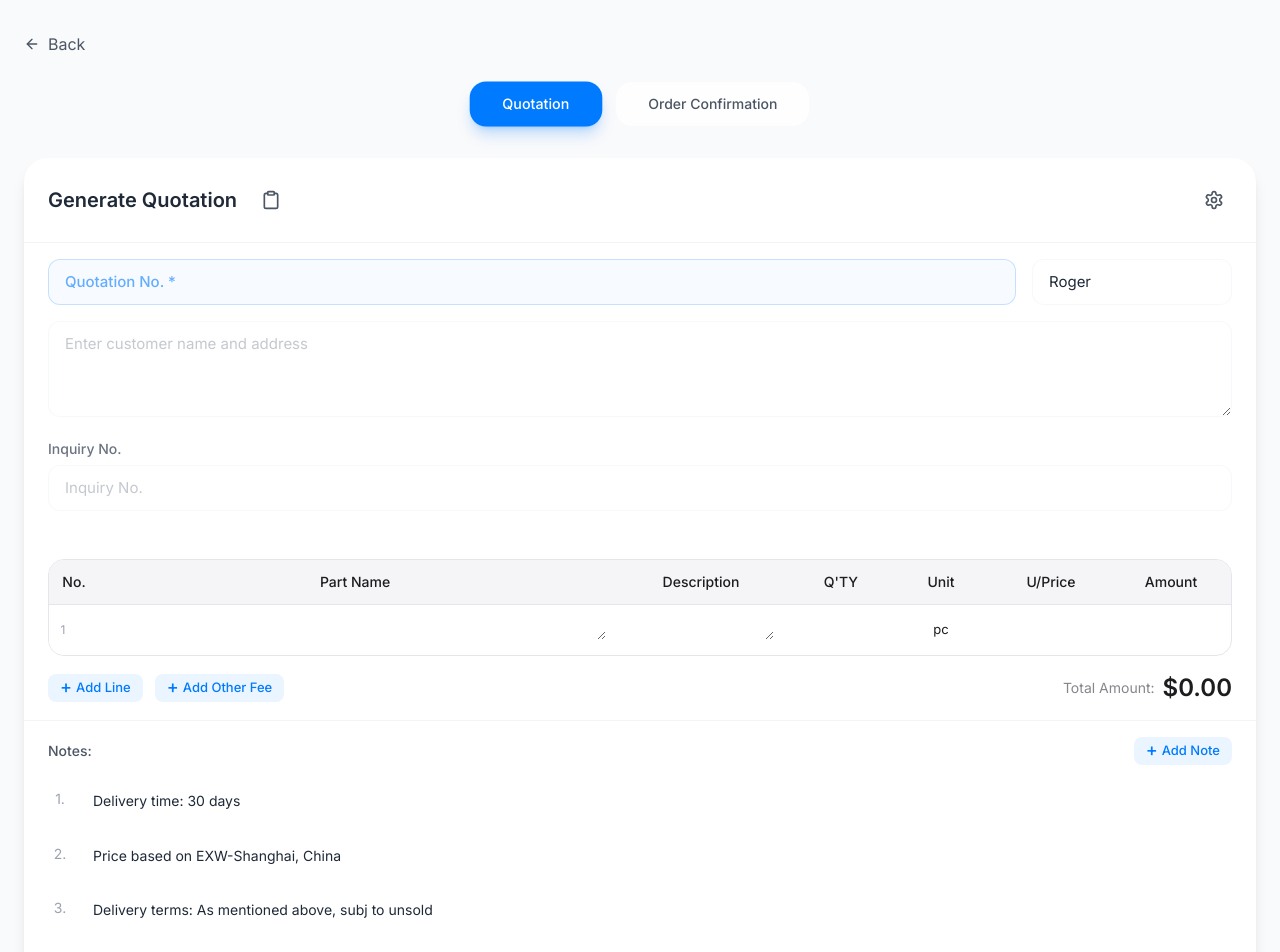
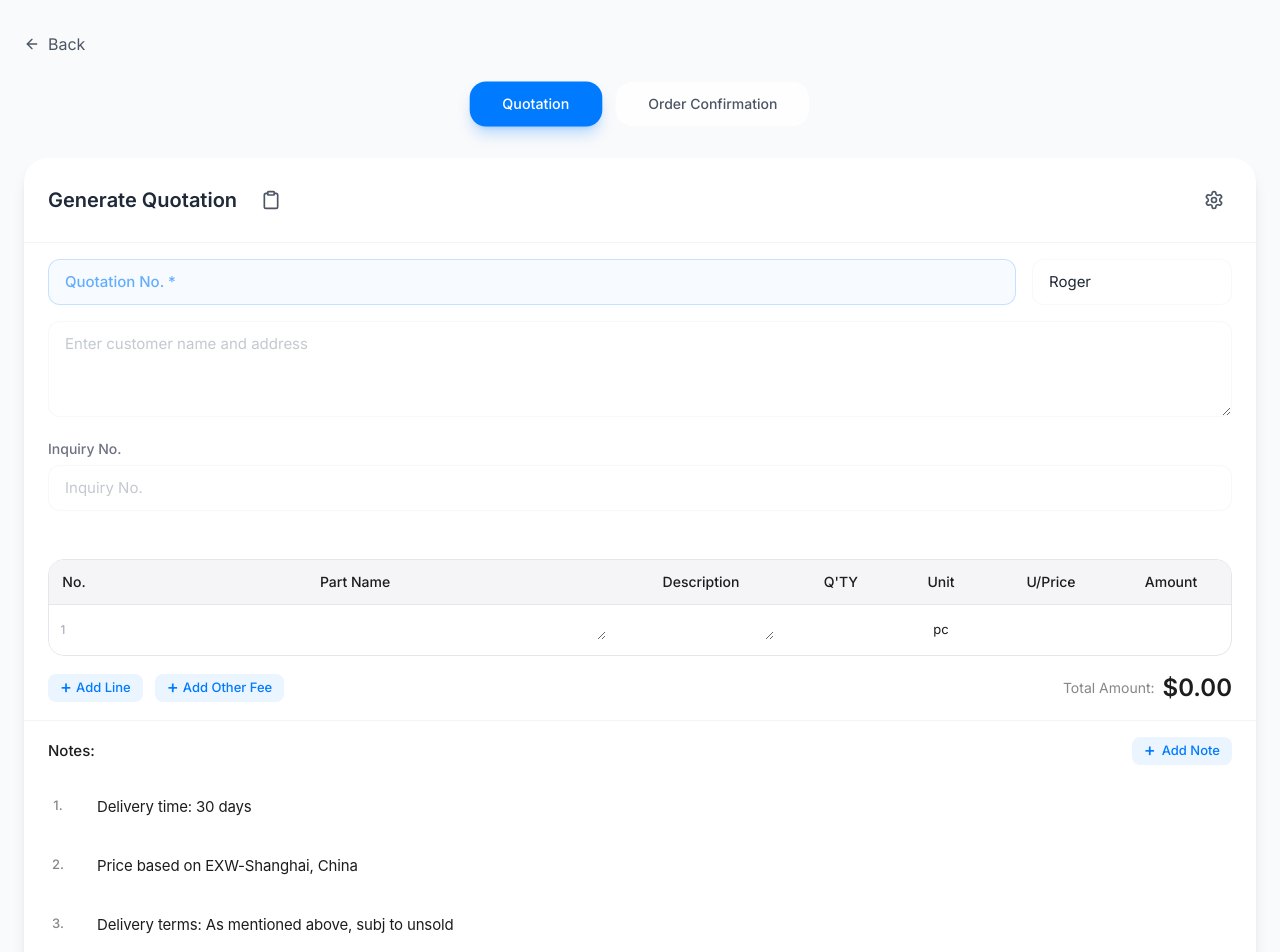
Before and after one commit to itouchgod/appluonet, a Next.js app: page /quotation in a window 1280 px wide. Shown: the top 952 px of the page. Built offline with nearby package versions, Linux system fonts and the light colour scheme.

Commit message:
1.1.0.3notes

```diff
--- a/src/components/quotation/NotesSection.tsx
+++ b/src/components/quotation/NotesSection.tsx
@@ -1,4 +1,5 @@
 import { QuotationData } from '@/types/quotation';
+import { useEffect, useRef } from 'react';
 
 interface NotesSectionProps {
   data: QuotationData;
@@ -6,10 +7,25 @@ interface NotesSectionProps {
 }
 
 export function NotesSection({ data, onChange }: NotesSectionProps) {
+  const textareaRefs = useRef<(HTMLTextAreaElement | null)[]>([]);
+
+  const adjustHeight = (textarea: HTMLTextAreaElement) => {
+    textarea.style.height = '0';
+    textarea.style.height = textarea.scrollHeight + 'px';
+  };
+
+  useEffect(() => {
+    textareaRefs.current.forEach(textarea => {
+      if (textarea) {
+        adjustHeight(textarea);
+      }
+    });
+  }, [data.notes]);
+
   return (
-    <div className="space-y-4">
+    <div className="space-y-5">
       <div className="flex items-center justify-between">
-        <h3 className="text-sm font-medium text-gray-600 dark:text-gray-400">Notes:</h3>
+        <h3 className="text-[15px] font-medium text-[#1D1D1F] dark:text-[#F5F5F7]">Notes:</h3>
         <button
           type="button"
           onClick={() => {
@@ -21,9 +37,10 @@ export function NotesSection({ data, onChange }: NotesSectionProps) {
           className="px-3 h-7 rounded-lg
             bg-[#007AFF]/[0.08] dark:bg-[#0A84FF]/[0.08]
             hover:bg-[#007AFF]/[0.12] dark:hover:bg-[#0A84FF]/[0.12]
+            active:bg-[#007AFF]/[0.18] dark:active:bg-[#0A84FF]/[0.18]
             text-[#007AFF] dark:text-[#0A84FF]
             text-[13px] font-medium
-            flex items-center gap-1
+            flex items-center gap-1.5
             transition-all duration-200"
         >
           <span className="text-lg leading-none translate-y-[-1px]">+</span>
@@ -31,26 +48,19 @@ export function NotesSection({ data, onChange }: NotesSectionProps) {
         </button>
       </div>
 
-      <div className="space-y-2">
+      <div className="space-y-3">
         {data.notes.map((note, index) => (
-          <div key={index} className="flex items-start gap-2">
+          <div key={index} className="flex items-start gap-3 group">
             <div
-              className="mt-2 text-sm text-gray-400 dark:text-gray-500 w-6 flex-shrink-0 text-center
-                hover:text-red-500 dark:hover:text-red-400 cursor-pointer transition-colors"
-              onClick={() => {
-                const newNotes = [...data.notes];
-                newNotes.splice(index, 1);
-                onChange({
-                  ...data,
-                  notes: newNotes
-                });
-              }}
-              title="Click to delete"
+              className="mt-[11px] text-[13px] font-medium text-[#86868B] dark:text-[#98989D] w-5 flex-shrink-0 text-center
+                group-hover:text-[#007AFF] dark:group-hover:text-[#0A84FF]
+                cursor-default select-none transition-colors duration-200"
             >
               {index + 1}.
             </div>
-            <div className="flex-1">
+            <div className="flex-1 relative group">
               <textarea
+                ref={(el: HTMLTextAreaElement | null) => { textareaRefs.current[index] = el; }}
                 value={note}
                 onChange={(e) => {
                   const newNotes = [...data.notes];
@@ -59,27 +69,51 @@ export function NotesSection({ data, onChange }: NotesSectionProps) {
                     ...data,
                     notes: newNotes
                   });
+                  adjustHeight(e.target);
                 }}
-                className="w-full px-3 py-2 rounded-xl
-                  bg-transparent backdrop-blur-sm
+                className="w-full px-4 py-2.5 rounded-xl
+                  bg-transparent
                   border border-transparent
-                  focus:outline-none focus:ring-2 focus:ring-[#007AFF]/20 dark:focus:ring-[#0A84FF]/20
-                  text-[14px] leading-relaxed text-gray-800 dark:text-gray-100
-                  placeholder:text-gray-400/60 dark:placeholder:text-gray-500/60
-                  transition-all duration-300 ease-out
-                  hover:bg-[#007AFF]/5 dark:hover:bg-[#0A84FF]/5
-                  resize-none overflow-hidden"
+                  focus:outline-none focus:ring-[3px] focus:ring-[#007AFF]/20 dark:focus:ring-[#0A84FF]/20
+                  text-[15px] leading-[1.4] tracking-[-0.01em]
+                  text-[#1D1D1F] dark:text-[#F5F5F7]
+                  placeholder:text-[#86868B] dark:placeholder:text-[#98989D]
+                  transition-all duration-200
+                  hover:bg-[#F5F5F7]/50 dark:hover:bg-[#2C2C2E]/50
+                  resize-none whitespace-pre-wrap break-words"
                 rows={1}
                 style={{
                   height: 'auto',
-                  minHeight: '32px'
+                  minHeight: '41px',
+                  overflow: 'hidden',
+                  fontFamily: '-apple-system, BlinkMacSystemFont, "Segoe UI", Roboto, sans-serif',
+                  wordBreak: 'break-word',
+                  overflowWrap: 'break-word'
                 }}
                 onInput={(e) => {
-                  const target = e.target as HTMLTextAreaElement;
-                  target.style.height = 'auto';
-                  target.style.height = target.scrollHeight + 'px';
+                  adjustHeight(e.target as HTMLTextAreaElement);
                 }}
               />
+              <div
+                className="absolute right-2 top-2 opacity-0 group-hover:opacity-100 transition-all duration-200
+                  cursor-pointer p-1.5 rounded-lg
+                  hover:bg-[#FF3B30]/10 dark:hover:bg-[#FF453A]/10
+                  active:bg-[#FF3B30]/20 dark:active:bg-[#FF453A]/20"
+                onClick={() => {
+                  const newNotes = [...data.notes];
+                  newNotes.splice(index, 1);
+                  onChange({
+                    ...data,
+                    notes: newNotes
+                  });
+                }}
+                title="Delete note"
+              >
+                <svg className="w-4 h-4 text-[#FF3B30] dark:text-[#FF453A]"
+                  fill="none" viewBox="0 0 24 24" stroke="currentColor">
+                  <path strokeLinecap="round" strokeLinejoin="round" strokeWidth={2} d="M6 18L18 6M6 6l12 12" />
+                </svg>
+              </div>
             </div>
           </div>
         ))}
```
